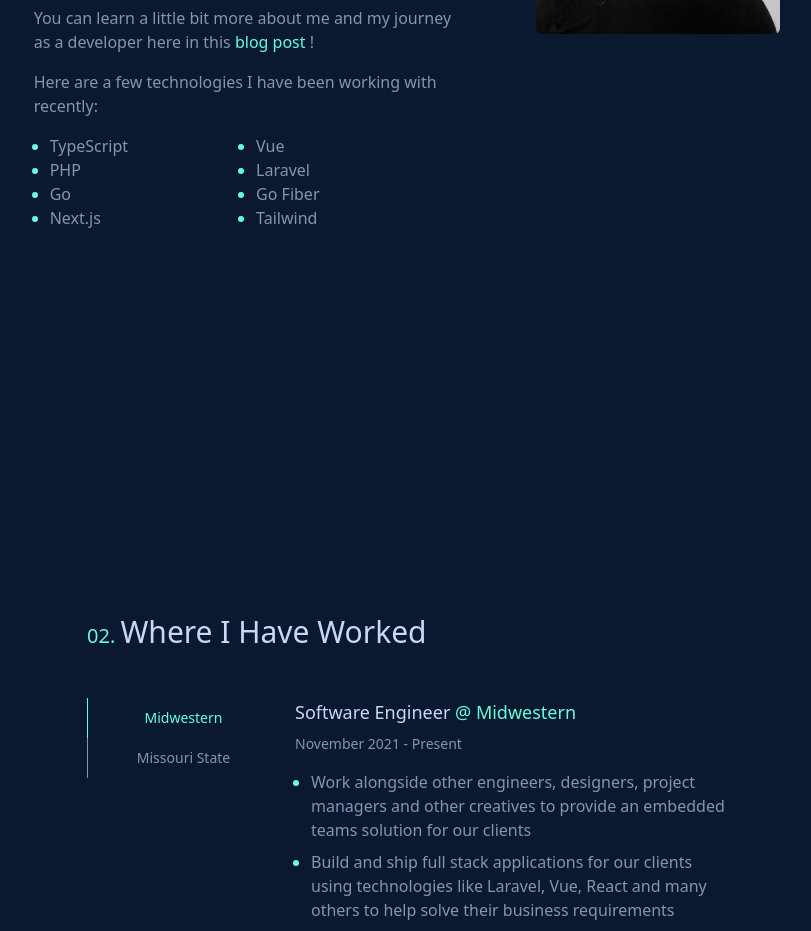
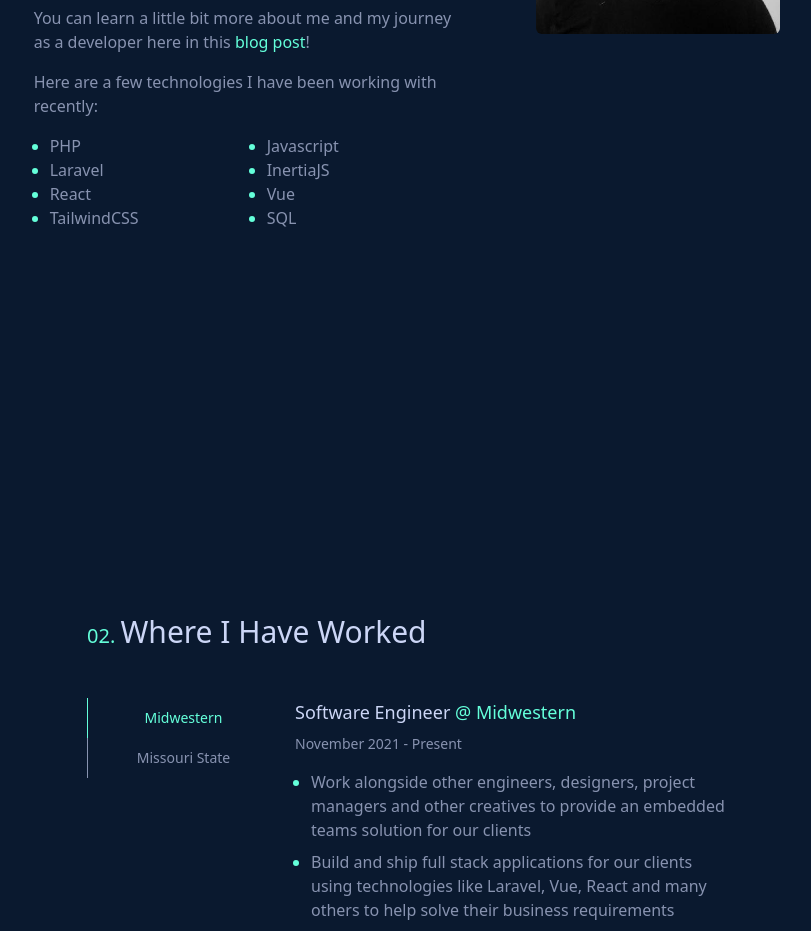
Before and after one commit to rileygrotenhuis/rileygrotenhuis.com, a Next.js app: page / in a window 1280 px wide. Shown: the part 1380-2311 px from the top of the page, without its empty margins (233-1044 px from the left). Built offline with nearby package versions, Linux system fonts and the light colour scheme.

Commit message:
fix: about me

```diff
--- a/src/components/home/About.js
+++ b/src/components/home/About.js
@@ -53,7 +53,7 @@ export default function About() {
               target="__blank"
             >
               {' '}
-              blog post{' '}
+              blog post
             </Link>
             !
           </p>
@@ -63,30 +63,30 @@ export default function About() {
           <div className="flex gap-32 text-text-secondary ml-4">
             <ul className="list-disc text-primary">
               <li>
-                <span className="text-text-secondary">TypeScript</span>
-              </li>
-              <li>
                 <span className="text-text-secondary">PHP</span>
-              </li>
-              <li>
-                <span className="text-text-secondary">Go</span>
-              </li>
-              <li>
-                <span className="text-text-secondary">Next.js</span>
-              </li>
-            </ul>
-            <ul className="list-disc text-primary">
-              <li>
-                <span className="text-text-secondary">Vue</span>
               </li>
               <li>
                 <span className="text-text-secondary">Laravel</span>
               </li>
               <li>
-                <span className="text-text-secondary">Go Fiber</span>
+                <span className="text-text-secondary">React</span>
               </li>
               <li>
-                <span className="text-text-secondary">Tailwind</span>
+                <span className="text-text-secondary">TailwindCSS</span>
+              </li>
+            </ul>
+            <ul className="list-disc text-primary">
+              <li>
+                <span className="text-text-secondary">Javascript</span>
+              </li>
+              <li>
+                <span className="text-text-secondary">InertiaJS</span>
+              </li>
+              <li>
+                <span className="text-text-secondary">Vue</span>
+              </li>
+              <li>
+                <span className="text-text-secondary">SQL</span>
               </li>
             </ul>
           </div>
```
